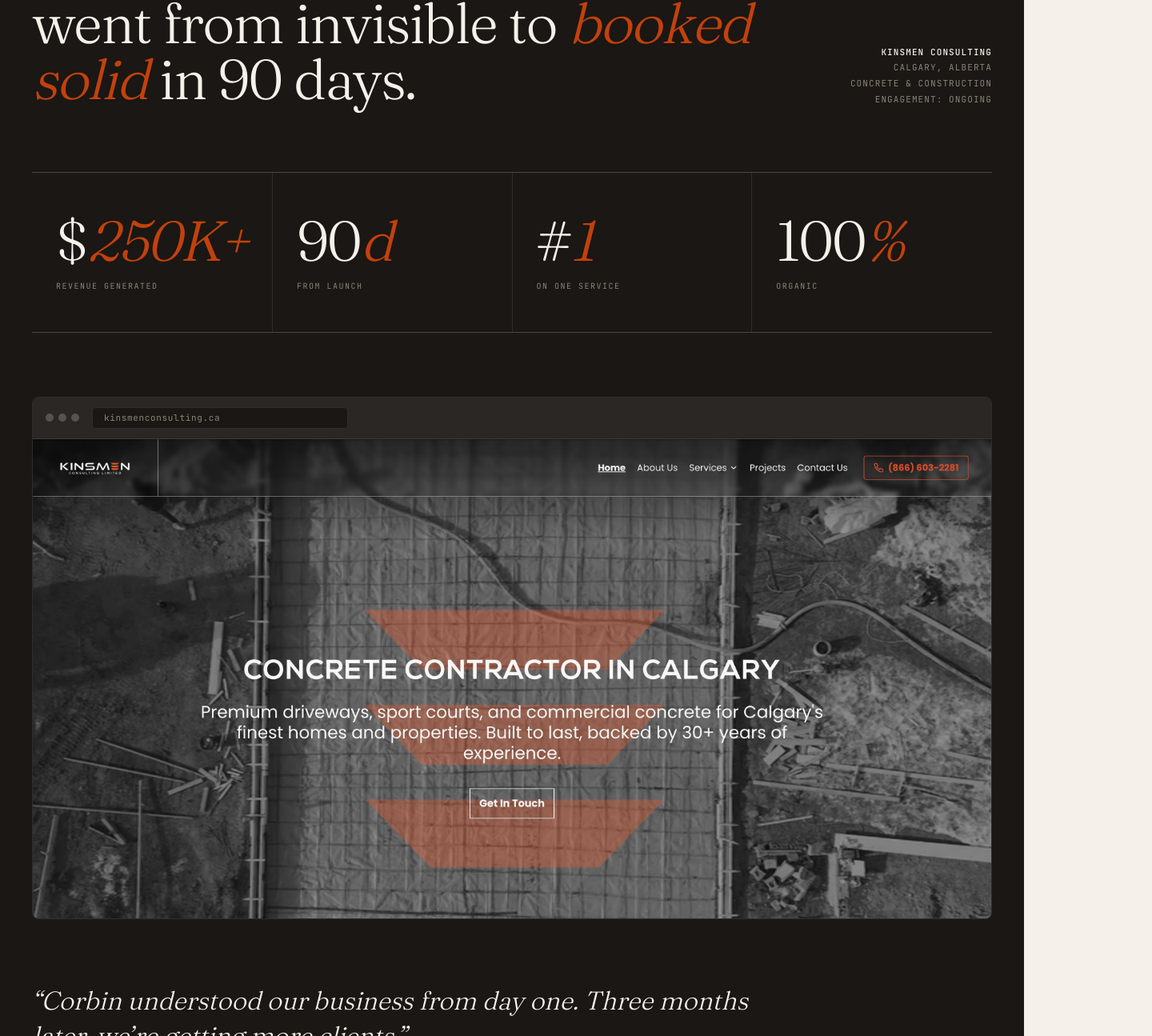
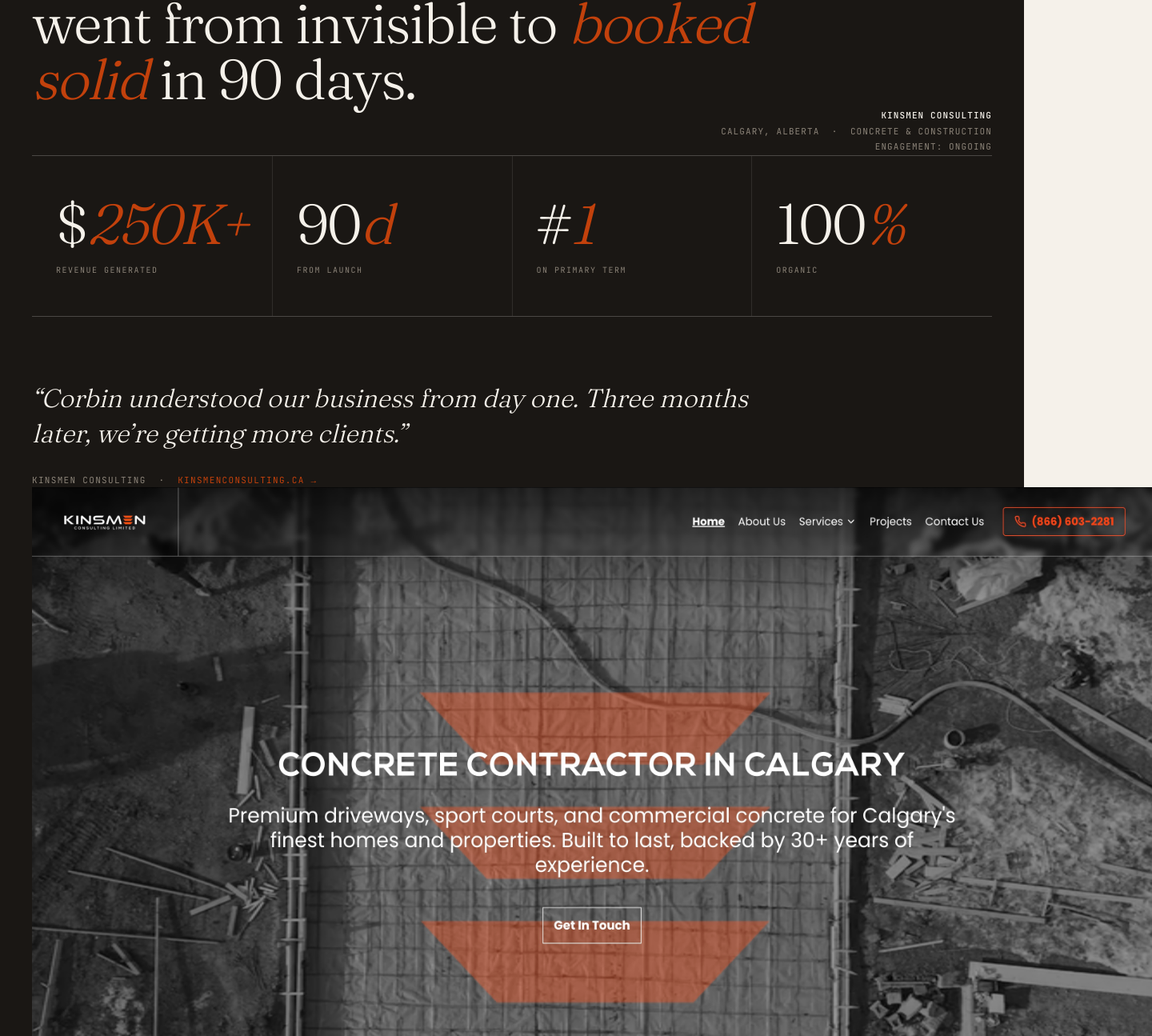
Before and after one commit to ScaleCRMCO/scaleseo, a Next.js app: page / in a window 1280 px wide. Shown: the part 1193-2488 px from the top of the page at 80% size, 1440 px wide, since content can reach past the window. Built offline with nearby package versions, Linux system fonts and the light colour scheme.

Commit message:
Update CaseStudy.tsx

```diff
--- a/src/app/sections/home/CaseStudy.tsx
+++ b/src/app/sections/home/CaseStudy.tsx
@@ -5,7 +5,8 @@ export default function CaseStudy() {
   return (
     <section className={`${styles.case} section-dark`} id="work">
       <div className="section-label reveal-up">Case Study · 01</div>
-      <div className={`${styles.eyebrow} reveal-up`}>
+
+      <div className={`${styles.header} reveal-up`}>
         <h2 className={styles.title}>
           How a concrete contractor went from invisible to{" "}
           <em>booked solid</em> in 90 days.
@@ -13,64 +14,36 @@ export default function CaseStudy() {
         <div className={styles.meta}>
           <strong>Kinsmen Consulting</strong>
           <br />
-          Calgary, Alberta
-          <br />
-          Concrete &amp; Construction
+          Calgary, Alberta &nbsp;·&nbsp; Concrete &amp; Construction
           <br />
           Engagement: Ongoing
         </div>
       </div>
-      <div className={`${styles.numbers} reveal-up`}>
+
+      <div className={`${styles.body} reveal-up`}>
+
+        <div className={styles.left}>
+          <div className={styles.numbers}>
             <div className={styles.num}>
-          <div className={styles.value}>
-            $<span className={styles.accent}>250K+</span>
-          </div>
+              <div className={styles.value}>$<span className={styles.accent}>250K+</span></div>
               <div className={styles.label}>Revenue Generated</div>
             </div>
             <div className={styles.num}>
-          <div className={styles.value}>
-            90<span className={styles.accent}>d</span>
-          </div>
+              <div className={styles.value}>90<span className={styles.accent}>d</span></div>
               <div className={styles.label}>From Launch</div>
             </div>
             <div className={styles.num}>
-          <div className={styles.value}>
-            #<span className={styles.accent}>1</span>
-          </div>
-          <div className={styles.label}>On One Service</div>
+              <div className={styles.value}>#<span className={styles.accent}>1</span></div>
+              <div className={styles.label}>On Primary Term</div>
             </div>
             <div className={styles.num}>
-          <div className={styles.value}>
-            100<span className={styles.accent}>%</span>
-          </div>
+              <div className={styles.value}>100<span className={styles.accent}>%</span></div>
               <div className={styles.label}>Organic</div>
             </div>
           </div>
 
-      <div className={`${styles.mockup} reveal-up`}>
-        <div className={styles.mockupChrome}>
-          <div className={styles.mockupDots}>
-            <span />
-            <span />
-            <span />
-          </div>
-          <div className={styles.mockupUrl}>kinsmenconsulting.ca</div>
-        </div>
-        <div className={styles.mockupScreen}>
-          <Image
-            src="/kinsmen-hero.jpg"
-            alt="Kinsmen Consulting website — concrete contractor Calgary"
-            width={1400}
-            height={800}
-            className={styles.mockupImg}
-            priority
-          />
-        </div>
-      </div>
-
-      <blockquote className={`${styles.quote} reveal-up`}>
-        &ldquo;Corbin understood our business from day one. Three months
-        later, we&rsquo;re getting more clients.&rdquo;
+          <blockquote className={styles.quote}>
+            &ldquo;Corbin understood our business from day one. Three months later, we&rsquo;re getting more clients.&rdquo;
             <div className={styles.attr}>
               Kinsmen Consulting&nbsp;&nbsp;·&nbsp;&nbsp;
               <a
@@ -78,10 +51,30 @@ export default function CaseStudy() {
                 target="_blank"
                 rel="noopener"
               >
-            kinsmenconsulting.ca →
+                kinsmenconsulting.ca &rarr;
               </a>
             </div>
           </blockquote>
+        </div>
+
+        <div className={styles.right}>
+          <div className={styles.imageWrap}>
+            <Image
+              src="/kinsmen-hero.jpg"
+              alt="Kinsmen Consulting — concrete contractor Calgary"
+              width={1400}
+              height={900}
+              className={styles.image}
+              priority
+            />
+            <div className={styles.imageLabel}>
+              <span>Kinsmen Consulting</span>
+              <span>kinsmenconsulting.ca</span>
+            </div>
+          </div>
+        </div>
+
+      </div>
     </section>
   );
 }
```
Lines whose indentation alone changed are shown as unchanged.
